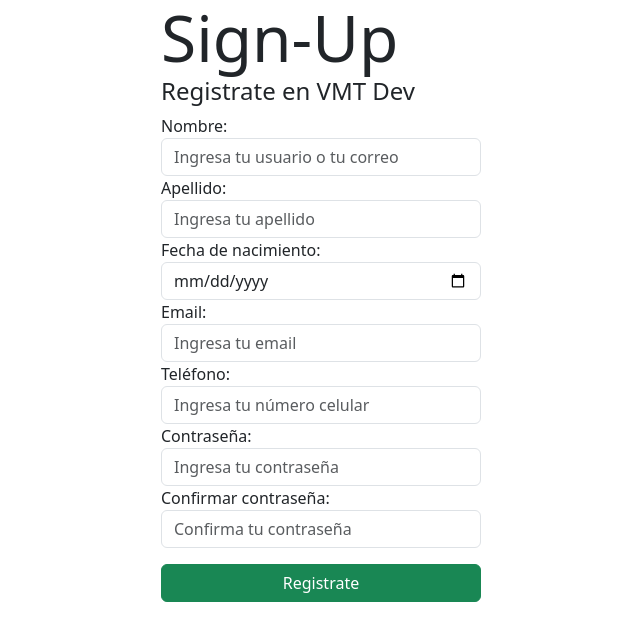
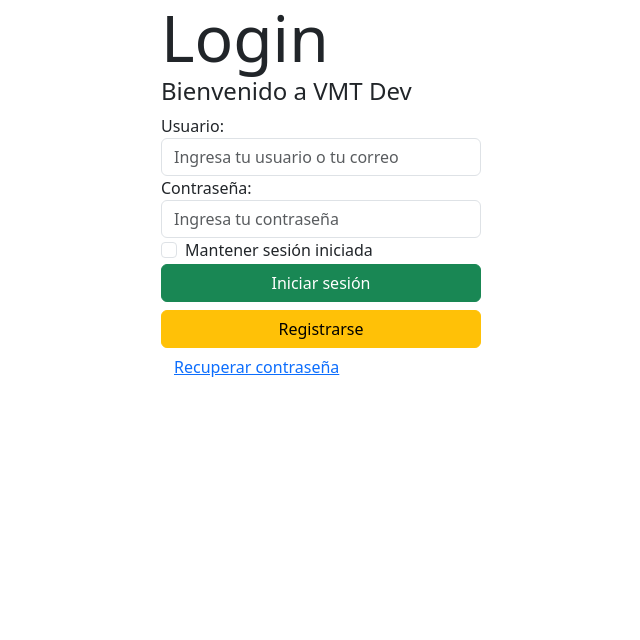
Before and after one commit to ijeyson01/vmtdev-ng, an Angular app: page / in a window 1280 px wide. Shown: the top 640 px of the page, without its empty margins (319-959 px from the left). Built offline with nearby package versions, Linux system fonts and the light colour scheme.

Commit message:
Inicio de componentes y view child

```diff
--- a/src/app/app.component.html
+++ b/src/app/app.component.html
@@ -1 +1 @@
-<app-ejemplo2></app-ejemplo2>
+<app-ejemplo3></app-ejemplo3>
--- a/src/app/vmtdev/ejemplo/ejemplo.component.html
+++ b/src/app/vmtdev/ejemplo/ejemplo.component.html
@@ -21,7 +21,10 @@
                     <label class="form-check-label" for="logged">Mantener sesi&oacute;n iniciada</label>
                 </div>
                 <div>
-                    <button class="btn btn-success" (click)="loginProces()">Iniciar sesi&oacute;n</button>
+                    <button class="btn btn-success w-100" (click)="loginProces()">Iniciar sesi&oacute;n</button>
+                </div>
+                <div>
+                    <button class="btn btn-warning mt-2 w-100" type="button">Registrarse</button>
                 </div>
                 <div>
                     <button class="btn btn-link" type="button">Recuperar contrase&ntilde;a</button>
--- a/src/app/vmtdev/ejemplo2/ejemplo2.component.html
+++ b/src/app/vmtdev/ejemplo2/ejemplo2.component.html
@@ -39,6 +39,9 @@
                 <div class="d-flex">
                     <button class="btn btn-success mt-3 w-100">Registrate</button>
                 </div>
+                <div class="d-flex">
+                    <button class="btn btn-warning mt-2 w-100">Volver a inicio de sesi&oacute;n</button>
+                </div>
             </form>
 
         </div>
--- a/src/app/vmtdev/ejemplo3/ejemplo3.component.html
+++ b/src/app/vmtdev/ejemplo3/ejemplo3.component.html
@@ -1 +1,6 @@
-<a>ejemplo3 works!</a>
+<div [hidden]="false">
+    <app-ejemplo></app-ejemplo>
+</div>
+<div [hidden]="true">
+    <app-ejemplo2></app-ejemplo2>
+</div>
--- a/src/app/vmtdev/ejemplo3/ejemplo3.component.ts
+++ b/src/app/vmtdev/ejemplo3/ejemplo3.component.ts
@@ -1,4 +1,6 @@
-import { Component } from '@angular/core';
+import { Component, ViewChild } from '@angular/core';
+import { EjemploComponent } from '../ejemplo/ejemplo.component';
+import { Ejemplo2Component } from '../ejemplo2/ejemplo2.component';
 
 @Component({
   selector: 'app-ejemplo3',
@@ -7,4 +9,7 @@ import { Component } from '@angular/core';
 })
 export class Ejemplo3Component {
 
+  @ViewChild(EjemploComponent, { static: false }) elementoLogin!: EjemploComponent;
+
+  @ViewChild(Ejemplo2Component, {static: false}) elementoRegistro!: Ejemplo2Component;
 }
```
